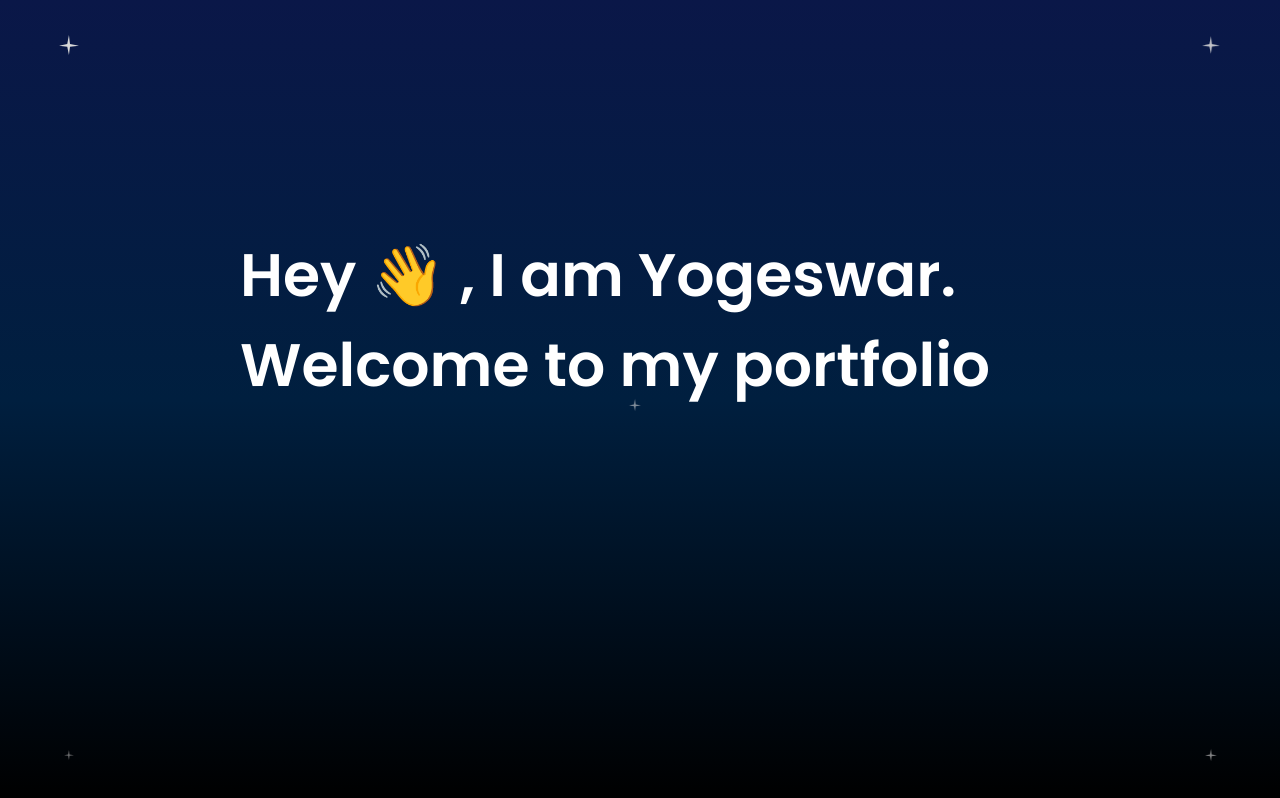
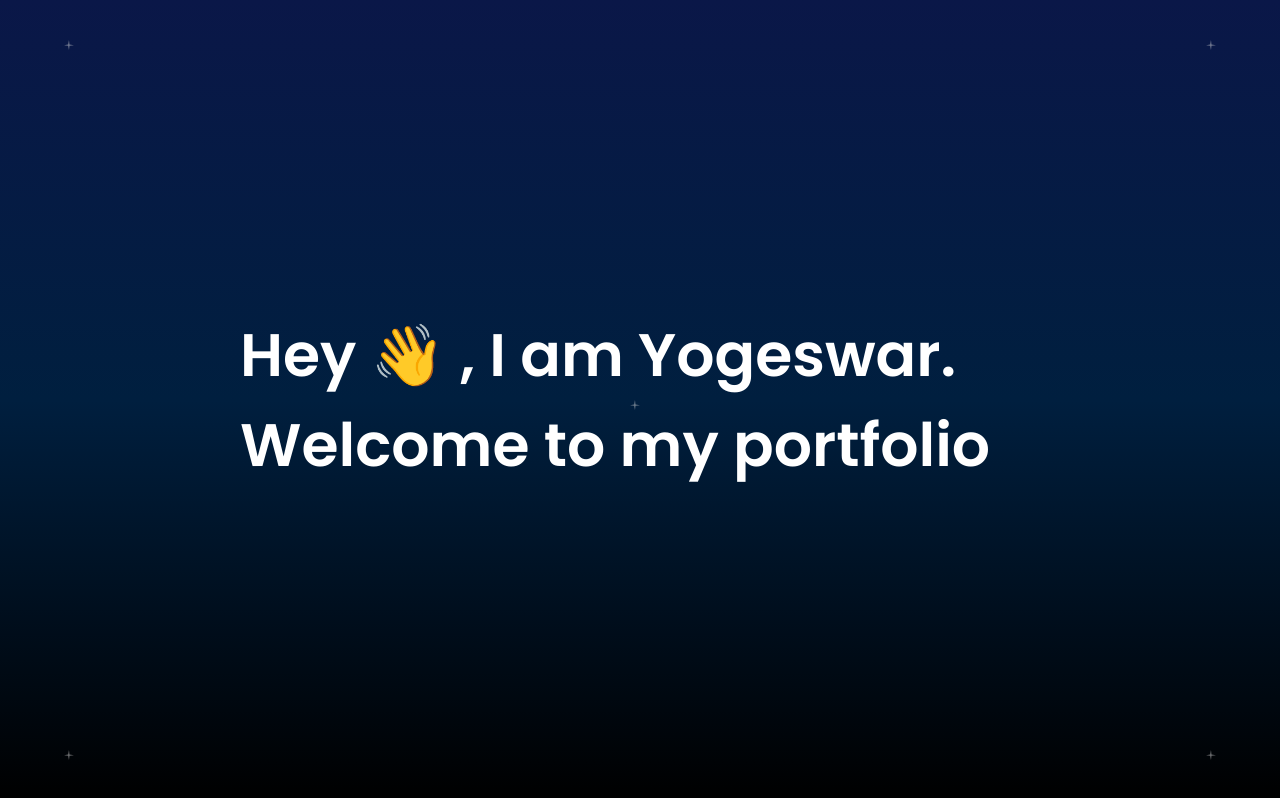
Before and after one commit to yogeswarl/yogeswarl, a Next.js app: page / in a window 1280 px wide. Built offline with nearby package versions, Linux system fonts and the light colour scheme.

Commit message:
intersection observer working and stars anim fix

```diff
--- a/src/components/Home/section.tsx
+++ b/src/components/Home/section.tsx
@@ -1,12 +1,27 @@
-
+"use client";
 import * as React from "react";
+import {useIntersectionObserver} from "@/helper/use-hooks";
 import { TagClassnames } from "@/types/interface";
+import Style from '../../app/page.module.scss'
 interface Props extends TagClassnames {
   children: React.ReactNode
 }
+
 export const MainSection : React.FC<Props> = ({
   classname,
   children,
 }): JSX.Element => {
-  return <section className={`${Array.isArray(classname) ? classname.join(" "): classname}`}>{children}</section>;
+  const ref = React.useRef<HTMLElement | null>(null)
+  const entry = useIntersectionObserver(ref, {})
+  const isVisible = !!entry?.isIntersecting
+  console.log(`Render classes ${children}`, { isVisible })
+  if(isVisible){
+    console.log("Visible")
+    ref.current?.classList.add(`${Style["slide-in"]}`)
+  }
+  else {
+    ref.current?.classList.remove(`${Style["slide-in"]}`)
+  }
+
+  return <section ref = {ref} className={`${Array.isArray(classname) ? classname.join(" "): classname}`}>{children}</section>;
 }
--- /dev/null
+++ b/src/helper/use-hooks.ts
@@ -0,0 +1,41 @@
+import { RefObject, useEffect, useState } from 'react'
+
+interface Args extends IntersectionObserverInit {
+  freezeOnceVisible?: boolean
+}
+
+export function useIntersectionObserver(
+  elementRef: RefObject<Element>,
+  {
+    threshold = 0,
+    root = null,
+    rootMargin = '0px 0px -540px 0px',
+    freezeOnceVisible = false,
+  }: Args,
+): IntersectionObserverEntry | undefined {
+  const [entry, setEntry] = useState<IntersectionObserverEntry>()
+
+  const frozen = entry?.isIntersecting && freezeOnceVisible
+
+  const updateEntry = ([entry]: IntersectionObserverEntry[]): void => {
+    setEntry(entry)
+  }
+
+  useEffect(() => {
+    const node = elementRef?.current // DOM Ref
+    const hasIOSupport = !!window.IntersectionObserver
+
+    if (!hasIOSupport || frozen || !node) return
+
+    const observerParams = { threshold, root, rootMargin }
+    const observer = new IntersectionObserver(updateEntry, observerParams)
+
+    observer.observe(node)
+
+    return () => observer.disconnect()
+
+    // eslint-disable-next-line react-hooks/exhaustive-deps
+  }, [elementRef?.current, JSON.stringify(threshold), root, rootMargin, frozen])
+
+  return entry
+}
--- a/src/scss/components/stars.scss
+++ b/src/scss/components/stars.scss
@@ -1,32 +1,31 @@
 .star{
-  animation: twinkle 2s infinite;
+  animation: twinkle 10s infinite linear;
   opacity: 0.5;
   transform: scale(1);
   &.top-left{
     top: 5%;
     left: 5%;
-    animation-delay: 0.5s;
+    animation-delay: 2s;
   }
   &.top-right{
     top: 5%;
     right: 5%;
-    animation-delay: 1s;
+    animation-delay: 8s;
   }
   &.center{
     top: 50%;
     right: 50%;
     transform: translate(-50%, -50%);
-
   }
   &.bottom-left{
     bottom: 5%;
     left: 5%;
-    animation-delay: 1.5s;
+    animation-delay: 6s;
   }
   &.bottom-right{
     bottom: 5%;
     right: 5%;
-    animation-delay: 2s;
+    animation-delay: 4s;
   }
 
 
@@ -36,11 +35,11 @@
     opacity: 0.5;
     transform: scale(1);
   }
-  50% {
+  5%  {
     opacity: 1;
-    transform: scale(2);
+    transform: scale(3);
   }
-  100% {
+  10%, 100% {
     opacity: 0.5;
     transform: scale(1);
   }
--- a/src/scss/layout/_section.scss
+++ b/src/scss/layout/_section.scss
@@ -2,14 +2,15 @@
   background: linear-gradient(to bottom,#0A1748,#001F3F,#000000);
   overflow: auto;
   &-section{
-    max-height: 900px;
+    max-height: 800px;
     height: 100vh;
     width: 100%;
-    height: 80%;
-    transition: all 1s ease-in;
+    transition: all 0.2s ease-in;
+    transform: translateY(100px);
+    opacity: 0;
     &.slide-in{
-      transform: translateX(0);
-      opacity: 1 ;
+      transform: translateY(0);
+      opacity: 1;
     }
   }
 }
```
